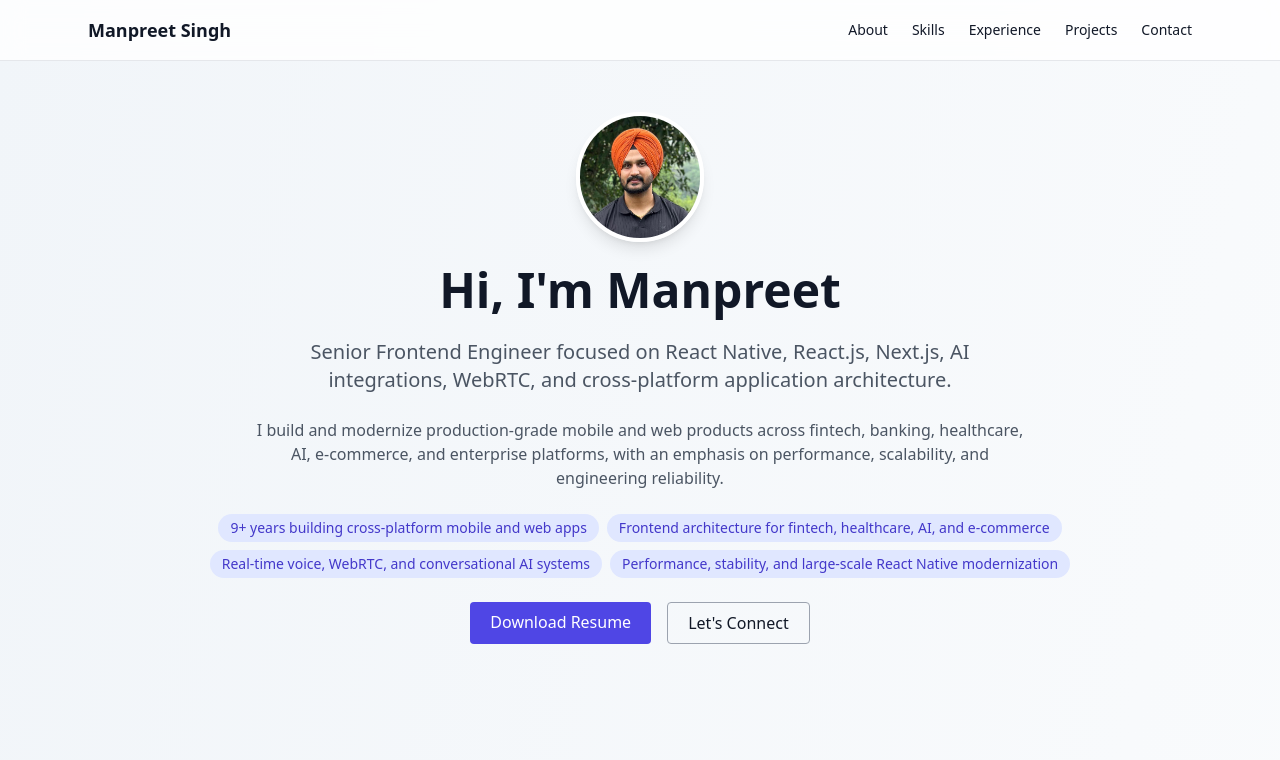
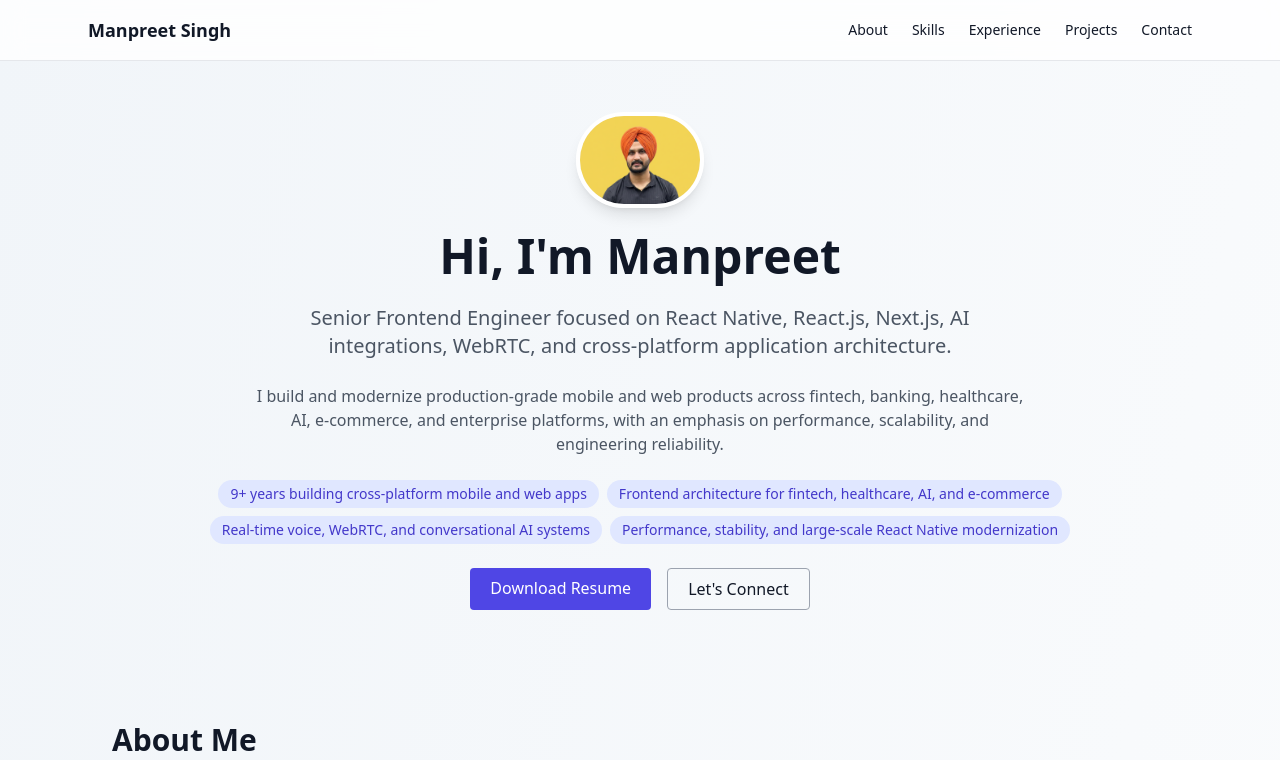
Before and after one commit to manpreetsingh3215/manpreet-portfolio, a Next.js app: page / in a window 1280 px wide. Shown: the top 760 px of the page. Built offline with nearby package versions, Linux system fonts and the light colour scheme.

Commit message:
updated resume

```diff
--- a/app/page.tsx
+++ b/app/page.tsx
@@ -31,7 +31,7 @@ type Project = {
   links?: ProjectLink[];
 };
 
-const resumePath = "/Manpreet-Singh-Senior-Frontend-Engineer-2026.pdf";
+const resumePath = "/ResumeManpreetSeniorFrontendEngineer.pdf";
 
 const skillGroups: SkillGroup[] = [
   {
@@ -357,7 +357,7 @@ export default function Home() {
         >
           <div className="flex justify-center">
             <Image
-              src="/profile-pic.png"
+              src="/profile-pic1.png"
               alt="Manpreet Singh"
               width={128}
               height={128}
@@ -538,7 +538,9 @@ export default function Home() {
                 key={achievement}
                 className="rounded-2xl border border-gray-200 bg-white p-5 shadow-sm dark:border-zinc-800 dark:bg-zinc-900/60"
               >
-                <p className="text-gray-700 dark:text-gray-300">{achievement}</p>
+                <p className="text-gray-700 dark:text-gray-300">
+                  {achievement}
+                </p>
               </div>
             ))}
           </div>
```
Also changed, not shown: 1 other file (tests, documents, lock files or other folders).
